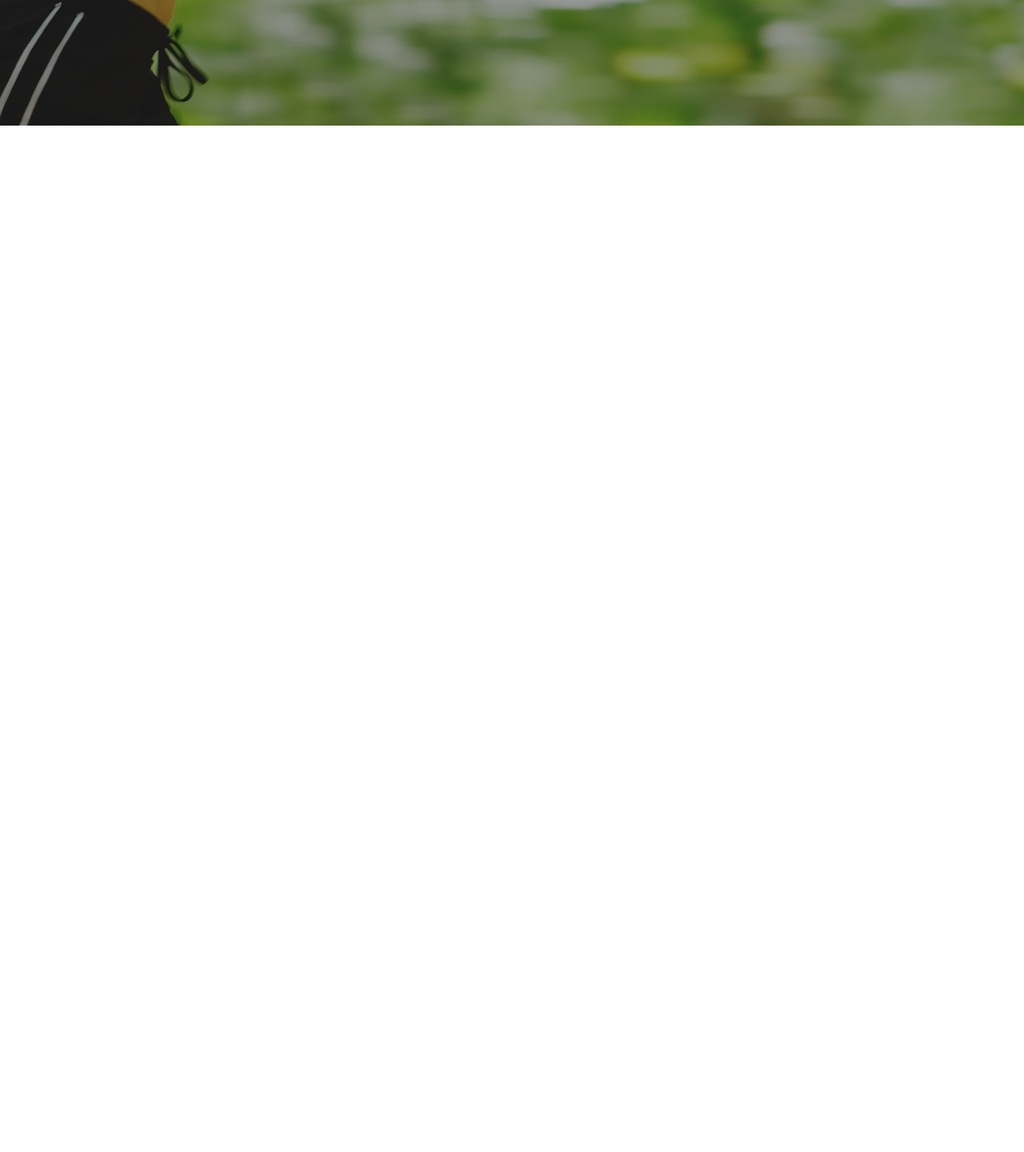
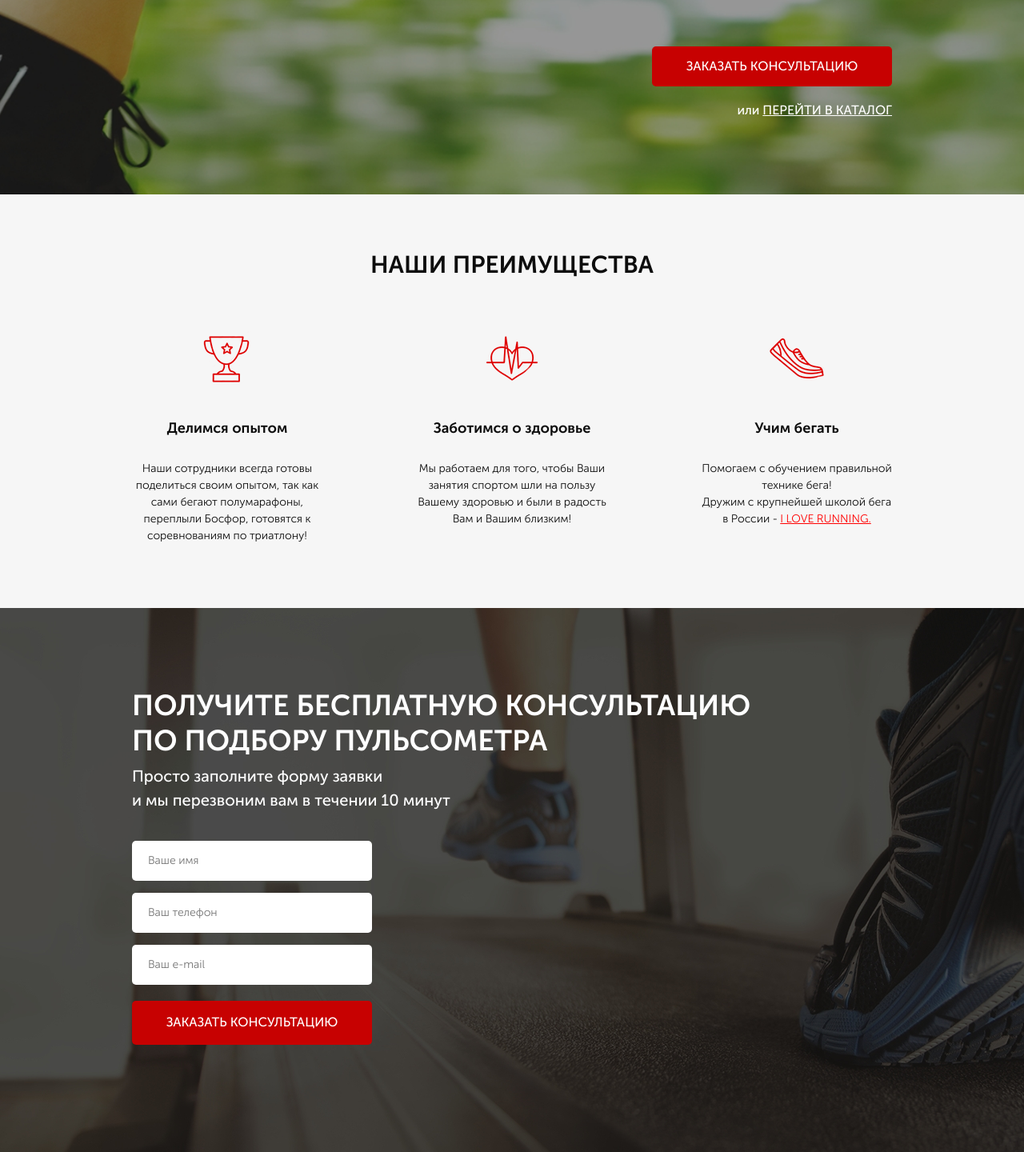
Before and after one commit to dmitry-lyovochkin/project_Pulse, a website: page src/index.html in a window 1280 px wide. Shown: the part 493-1933 px from the top of the page at 80% size. Before the commit the page ends 800 px from the top, so only its background shows below. Drawn offline with Linux system fonts and the light colour scheme.

Commit message:
сверстаны три первых секции

```diff
--- a/src/index.html
+++ b/src/index.html
@@ -21,27 +21,27 @@
                     <span>Garmin, Polar, Suunto</span>
                 </div>
                 <div class="header__contacts">
-                    <a href="tel:+749992874" class="header__phone">+7 (499) 922 89 74</a>
+                    <a href="tel:+74999228974" class="header__phone">+7 (499) 922-89-74</a>
                     <button class="button">заказать звонок</button>
                 </div>
             </header>
 
-            <div class="promo_wrapper"> <!-- обёртка -->
+            <div class="promo__wrapper"> <!-- обёртка -->
                 <h1 class="promo__header">Подбор пульсометра</h1>
-                <h1 class="promo_subheader">С учётом Вашего уровня подготовки</h1>
+                <h2 class="promo__subheader">С учётом Вашего уровня подготовки</h2>
 
-                <div class="promo_icons">
-                    <div class="promo_icon">
+                <div class="promo__icons">
+                    <div class="promo__icon">
                         <img src="icons/main_screen/timer.png" alt="timer">
                         Время подбора:
                         10 минут
                     </div>
-                    <div class="promo_icon">
+                    <div class="promo__icon">
                         <img src="icons/main_screen/hand-cart.png" alt="hand-cart">
                         Бесплатная
                         доставка
                     </div>
-                    <div class="promo_icon">
+                    <div class="promo__icon">
                         <img src="icons/main_screen/messages.png" alt="messages">
                         Ответим
                         на все вопросы
@@ -54,10 +54,70 @@
                     <a href="#">ПЕРЕЙТИ В КАТАЛОГ</a>
 
                 </div>
-
             </div>
 
         </div>
     </div>
+
+    <div class="advantages">
+        <div class="container">
+            <h2 class="title">НАШИ ПРЕИМУЩЕСТВА</h2>
+            <div class="advantages__wrapper">
+                <div class="advantages__item">
+                    <img src="icons/advantages/cup.png" alt="cup" class="advantages__icon">
+                    <div class="advantages__subtitle">
+                        Делимся опытом
+                    </div>
+                    <div class="advantages__descr">
+                        Наши сотрудники всегда готовы поделиться своим опытом,
+                        так как сами бегают полумарафоны, переплыли Босфор, готовятся к соревнованиям по триатлону!
+                    </div>
+                </div>
+                <div class="advantages__item">
+                    <img src="icons/advantages/heart.png" alt="heart" class="advantages__icon">
+                    <div class="advantages__subtitle">
+                        Заботимся о здоровье
+                    </div>
+                    <div class="advantages__descr">
+                        Мы работаем для того,
+                        чтобы Ваши занятия спортом шли на пользу Вашему здоровью и были в радость Вам и Вашим близким!
+                    </div>
+                </div>
+                <div class="advantages__item">
+                    <img src="icons/advantages/shoe.png" alt="shoe" class="advantages__icon">
+                    <div class="advantages__subtitle">
+                        Учим бегать
+                    </div>
+                    <div class="advantages__descr">
+                        Помогаем с обучением
+                        правильной технике бега!<br>
+                        Дружим с крупнейшей школой бега в России -
+                        <a href="#">I LOVE RUNNING.</a>
+                    </div>
+                </div>
+            </div>
+        </div>
+    </div>
+
+    <div class="consultation">
+        <div class="container">
+            <h2 class="title title_left">
+                Получите бесплатную консультацию<br>
+                по подбору пульсометра
+            </h2>
+            <div class="consultation__descr">
+                Просто заполните форму заявки<br>
+                и мы перезвоним вам в течении 10 минут
+            </div>
+            <form class="feed-form" action="#">
+                <input name="name" required placeholder="Ваше имя" type="text"> <!-- require - и инпут будет обязательным к заполнению -->
+                <input name="phone" required placeholder="Ваш телефон" type="number">
+                <input name="email" required placeholder="Ваш e-mail" type="email">
+
+                <button class="button button_submit">Заказать консультацию</button> <!-- тег button возьмет на себя как submit(но при этом удобнее и чаще используется). Внутри тега button скрыт type submit(из документации) -->
+            </form>
+        </div>
+    </div>
+    <script src="js/script.js"></script>
 </body>
 </html>
--- /dev/null
+++ b/src/js/script.js
@@ -0,0 +1 @@
+alert(htrhtr);
--- /dev/null
+++ b/src/sass/blocks/_advantages.scss
@@ -0,0 +1,36 @@
+.advantages {
+    display: flex;
+    padding: 70px 0 80px 0;
+    background-color: #f6f6f6;
+    &__wrapper {
+        margin-top: 65px;
+        display: flex;
+        justify-content: space-between;
+    }
+    &__item {
+        display: flex;
+        flex-direction: column;
+        align-items: center;
+        max-width: 238px;
+    }
+    &__subtitle {
+        margin-top: 38px;
+        color: #0d0d0d;
+        font-size: 18px;
+        font-weight: 700;
+    }
+    &__descr {
+        margin-top: 26px;
+        color: #0d0d0d;
+        font-size: 14px;
+        font-weight: 300;
+        text-align: center;
+        a {
+            color: #ff0000;
+            text-decoration: underline;
+        &:hover {
+            color: rgb(143, 143, 143);
+        }
+        }
+    }
+}
--- a/src/sass/blocks/_buttons.scss
+++ b/src/sass/blocks/_buttons.scss
@@ -14,4 +14,10 @@
         height: 50px;
         font-size: 16px;
     }
+    &_submit {
+        width: 100%; /* будет подстраиваться под форму */
+        height: 55px;
+        color: #ffffff;
+        font-size: 16px;
+    }
 }
--- /dev/null
+++ b/src/sass/blocks/_consultation.scss
@@ -0,0 +1,11 @@
+.consultation {
+    display: flex;
+    min-height: 680px;
+    padding: 100px 0 92px 0;
+    background: url('../../img/consultation.jpg');
+    &__descr {
+        color: #ffffff;
+        font-size: 20px;
+        font-weight: 500px;
+    }
+}
--- /dev/null
+++ b/src/sass/blocks/_forms.scss
@@ -0,0 +1,20 @@
+.feed-form {
+    margin-top: 36px;
+    display: flex;
+    flex-direction: column;
+    width: 300px;
+    input {
+        height: 50px;
+        border-radius: 5px;
+        background-color: #ffffff;
+        margin-bottom: 15px;
+        border: none;
+        padding: 0 20px;
+        color: #4b4b4b;
+        font-size: 14px;
+        font-weight: 300;
+        &:nth-child(3) {
+            margin-bottom: 20px;
+        }
+    }
+}
--- a/src/sass/blocks/_header.scss
+++ b/src/sass/blocks/_header.scss
@@ -1,6 +1,6 @@
 .header {
     display: flex;
-    justify-content: space-evenly;
+    justify-content: space-between;
     align-items: center;
     &__logo {
         width: 250px;
@@ -16,9 +16,6 @@
         span {
             display: block;
             font-size: 18px;
-        }
-        &:hover {
-            color: red;
         }
     }
     &__phone {
@@ -38,5 +35,3 @@
         align-items: flex-end;
     }
 }
-
-/* 32:22 */
--- a/src/sass/blocks/_promo.scss
+++ b/src/sass/blocks/_promo.scss
@@ -1,4 +1,5 @@
 .promo {
+    display: flex;
     min-height: 650px;
     padding: 21px 0 93px 0;
     background: url(../../img/main.jpg) center (center/cover) no-repeat;
@@ -50,7 +51,6 @@
             color: #ffffff;
             text-transform: uppercase;
             text-decoration: underline;
-            text-decoration: none;
             &:hover {
                 color: red;
                 text-decoration: none;
--- /dev/null
+++ b/src/sass/blocks/_titles.scss
@@ -0,0 +1,12 @@
+.title {
+    color: #0d0d0d;
+    font-size: 30px;
+    font-weight: 700;
+    text-align: center;
+    text-transform: uppercase;
+    &_left {
+        color: #ffffff;
+        font-size: 36px;
+        text-align: left;
+    }
+}
--- a/src/sass/style.scss
+++ b/src/sass/style.scss
@@ -9,3 +9,7 @@
 @import 'blocks/promo';
 @import 'blocks/header';
 @import 'blocks/buttons';
+@import 'blocks/advantages';
+@import 'blocks/titles';
+@import 'blocks/consultation';
+@import 'blocks/forms';
```
Also changed, not shown: src/css/style.min.css.
